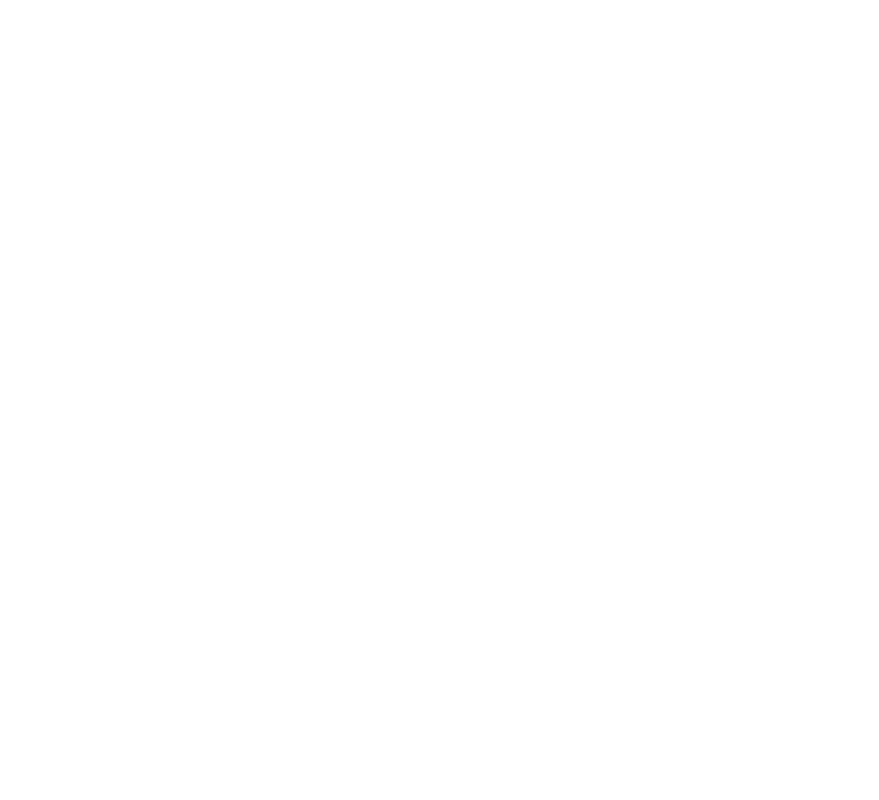
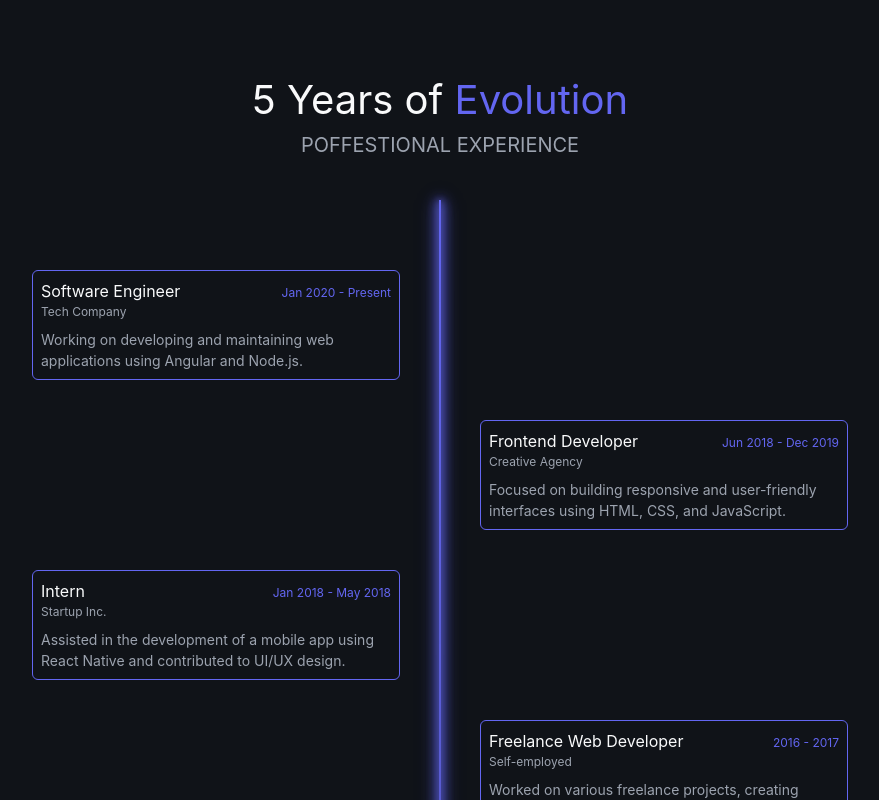
Before and after one commit to Shivank-Mittal/fullstack-portfolio, an Angular app: page / in a window 1280 px wide. Shown: the part 3080-3880 px from the top of the page, without its empty margins (200-1079 px from the left). Before the commit the page ends 2958 px from the top, so only its background shows below. Built offline with nearby package versions, Linux system fonts and the light colour scheme.

Commit message:
Section: Career section  completed

```diff
--- a/src/app/app.component.html
+++ b/src/app/app.component.html
@@ -10,6 +10,7 @@
     <app-hero></app-hero>
     <app-about></app-about>
     <app-tech-depth></app-tech-depth>
+    <app-carrer></app-carrer>
 </section>
 
 
--- a/src/app/app.component.ts
+++ b/src/app/app.component.ts
@@ -7,10 +7,11 @@
 import { HeroComponent } from './features/hero/hero.component';
 import { AboutComponent } from "./features/about/about.component";
 import { TechDepthComponent } from './features/tech-depth/tech-depth.component';
+import { CarrerComponent } from './features/carrer/carrer.component';
 
 @Component({
     selector: 'app-root',
-    imports: [RouterOutlet, TitleCasePipe, NavbarComponent, CommonModule, TechDepthComponent , HeroComponent, AboutComponent],
+    imports: [RouterOutlet, TitleCasePipe, NavbarComponent, CommonModule, TechDepthComponent , HeroComponent, AboutComponent, CarrerComponent],
     templateUrl: './app.component.html',
     styleUrl: './app.component.css'
 })
--- /dev/null
+++ b/src/app/components/timeline/timeline.component.css
@@ -0,0 +1,89 @@
+.timeline {
+  position: relative;
+  width: 100%;
+  padding: 50px 0;
+}
+
+/* CENTER LINE */
+.timeline-line {
+  position: absolute;
+  left: 50%;
+  top: 0;
+  transform: translateX(-50%);
+  width: 2px;
+  height: 100%;
+  background: #222; /* dark base */
+}
+
+
+.timeline-progress {
+  position: absolute;
+  left: 50%;
+  top: 0;
+  transform: translateX(-50%);
+  width: 2px;
+
+  background: linear-gradient(
+        to bottom,
+        var(--color-primary),
+        rgba(99, 102, 241, 0.7)
+        );
+  box-shadow:
+    0 0 6px var(--color-primary),
+    0 0 12px var(--color-primary),
+    0 0 20px rgba(99, 102, 241, 0.6);
+
+  transition: height 0.3s ease-out;
+  filter: drop-shadow(0 0 6px var(--color-primary));
+
+  z-index: 2;
+}
+
+/* ITEMS */
+.timeline-item {
+  position: relative;
+  width: 50%;
+  padding: 20px 40px;
+}
+
+/* LEFT SIDE */
+.timeline-item.left {
+  left: 0;
+  /* text-align: right; */
+}
+
+/* RIGHT SIDE */
+.timeline-item.right {
+  left: 50%;
+}
+
+/* CONTENT BOX */
+.content {
+  background: var(--color-bg);
+  color: var(--color-text-primary);
+  padding: var(--space-sm);
+  border-radius: var(--radius-sm);
+  border: 1px solid var(--color-primary);
+}
+
+#timeline-item_header{
+  display: flex;
+  justify-content: space-between;
+  align-items: baseline;
+  margin-bottom: var(--space-sm);
+}
+
+#header-title>p {
+  color: var(--color-text-secondary);
+  font-size: var(--text-caption);
+}
+
+#header-date{
+  font-size: var(--text-caption);
+  color: var(--color-primary)
+}
+
+#timeline-item_content>p{
+  font-size: var(--text-body-sm);
+  color: var(--color-text-secondary);
+}
--- /dev/null
+++ b/src/app/components/timeline/timeline.component.html
@@ -0,0 +1,27 @@
+<div #timeline class="timeline">
+  <div class="timeline-line"></div>
+  <div class="timeline-progress" [style.height.%]="timelineProgress"></div>
+
+
+
+  @for (item of experiences; track $index;) {
+
+    <div class="timeline-item" [ngClass]="{'left':$even, 'right':$odd }" >
+
+      <div class="content">
+        <div id="timeline-item_header">
+          <div id="header-title">
+            <h3>{{item.title | titlecase}}</h3>
+            <p>{{item.company | titlecase}}</p>
+          </div>
+          <p id="header-date"> {{item.duration}}</p>
+        </div>
+
+        <div id="timeline-item_content">
+          <p>{{item.description}}</p>
+        </div>
+      </div>
+    </div>
+
+  }
+</div>
--- /dev/null
+++ b/src/app/components/timeline/timeline.component.ts
@@ -0,0 +1,79 @@
+import { CommonModule } from '@angular/common';
+import { Component, effect, ElementRef, OnDestroy, OnInit, viewChild } from '@angular/core';
+
+@Component({
+  selector: 'app-timeline',
+  imports: [CommonModule],
+  templateUrl: './timeline.component.html',
+  styleUrl: './timeline.component.css',
+})
+export class TimelineComponent{
+
+  experiences = [
+    { title: 'Software Engineer',
+      company: 'Tech Company',
+      duration: 'Jan 2020 - Present',
+      description: 'Working on developing and maintaining web applications using Angular and Node.js.'
+    },{
+      title: 'Frontend Developer',
+      company: 'Creative Agency',
+      duration: 'Jun 2018 - Dec 2019',
+      description: 'Focused on building responsive and user-friendly interfaces using HTML, CSS, and JavaScript.'
+    },{
+      title: 'Intern',
+      company: 'Startup Inc.',
+      duration: 'Jan 2018 - May 2018',
+      description: 'Assisted in the development of a mobile app using React Native and contributed to UI/UX design.'
+    },{
+      title: 'Freelance Web Developer',
+      company: 'Self-employed',
+      duration: '2016 - 2017',
+      description: 'Worked on various freelance projects, creating websites and web applications for small businesses and individuals.'
+    },
+    {      title: 'Computer Science Student',
+      company: 'University of Technology',
+      duration: '2014 - 2018',
+      description: 'Studied computer science, focusing on software development, algorithms, and data structures. Participated in coding competitions and contributed to open-source projects.'
+    }
+  ]
+
+  timeline = viewChild<ElementRef>('timeline')
+  timelineProgress = 0;
+
+
+  constructor() {
+    const offset = 100;
+      effect(()=> {
+        const timelineEl = this.timeline();
+        if(!timelineEl) return;
+
+        const element = timelineEl.nativeElement as HTMLElement;
+        window!.addEventListener('scroll', () => {
+          const rect = element.getBoundingClientRect();
+          const windowHeight = window.innerHeight;
+          const timelineTop = rect.top;
+          const timelineHeight = rect.height;
+
+          // how much of timeline is visible
+          const visible = windowHeight - timelineTop - offset;
+
+          // convert to percentage
+          const progress = (visible / timelineHeight) * 100;
+
+          // clamp between 0 and 100
+          this.timelineProgress = Math.min(Math.max(progress, 0), 100);
+        })
+      })
+  }
+
+  ngAfterViewInit() {
+    const timelineEl = this.timeline();
+    if(!timelineEl) return;
+
+    const element = timelineEl.nativeElement as HTMLElement;
+  }
+
+
+
+
+}
--- /dev/null
+++ b/src/app/features/carrer/carrer.component.css
@@ -0,0 +1,23 @@
+:host{
+    display: block;
+}
+
+#title {
+    color: var(--color-text-primary);
+    font-size: var(--text-heading-lg);
+    text-align: center;
+    word-wrap: break-word;
+
+}
+
+#title > span {
+    color: var(--color-primary);
+}
+
+#caption {
+    color: var(--color-text-secondary);
+    font-size: var(--text-body-lg);
+    text-align: center;
+    word-wrap: break-word;
+    margin-bottom: var(--space-lg);
+}
--- /dev/null
+++ b/src/app/features/carrer/carrer.component.html
@@ -0,0 +1,3 @@
+<h3 id="title"> 5 Years of <span> Evolution </span> </h3>
+<p id="caption"> POFFESTIONAL EXPERIENCE </p>
+<app-timeline></app-timeline>
```
Also changed, not shown: src/app/features/carrer/carrer.component.ts (added, +12 -0 lines), 2 other files (tests, documents, lock files or other folders).
